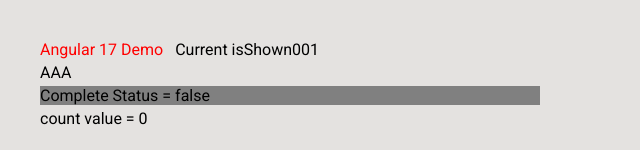
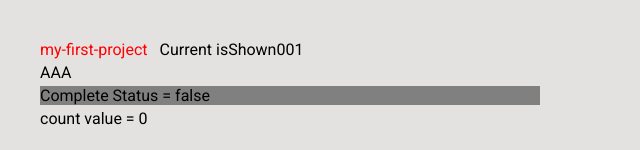
Before and after one commit to justpiano/Angular-17-Journey, an Angular app: page / in a window 1280 px wide. Shown: the top 150 px of the page, without its empty margins (0-640 px from the left). Built offline with nearby package versions, Linux system fonts and the light colour scheme.

Commit message:
Fix: issue

```diff
--- a/src/app/app.component.ts
+++ b/src/app/app.component.ts
@@ -15,7 +15,7 @@ import { MainService } from './service/main/main.service';
 
 export class AppComponent {
   private mainService=inject(MainService);
-  title = 'Angular 17 Demo';
+  title = 'my-first-project';
   isComplete = false;
   count = 0 ;
   disabled =  false;
```
Also changed, not shown: 1 other file (tests, documents, lock files or other folders).
